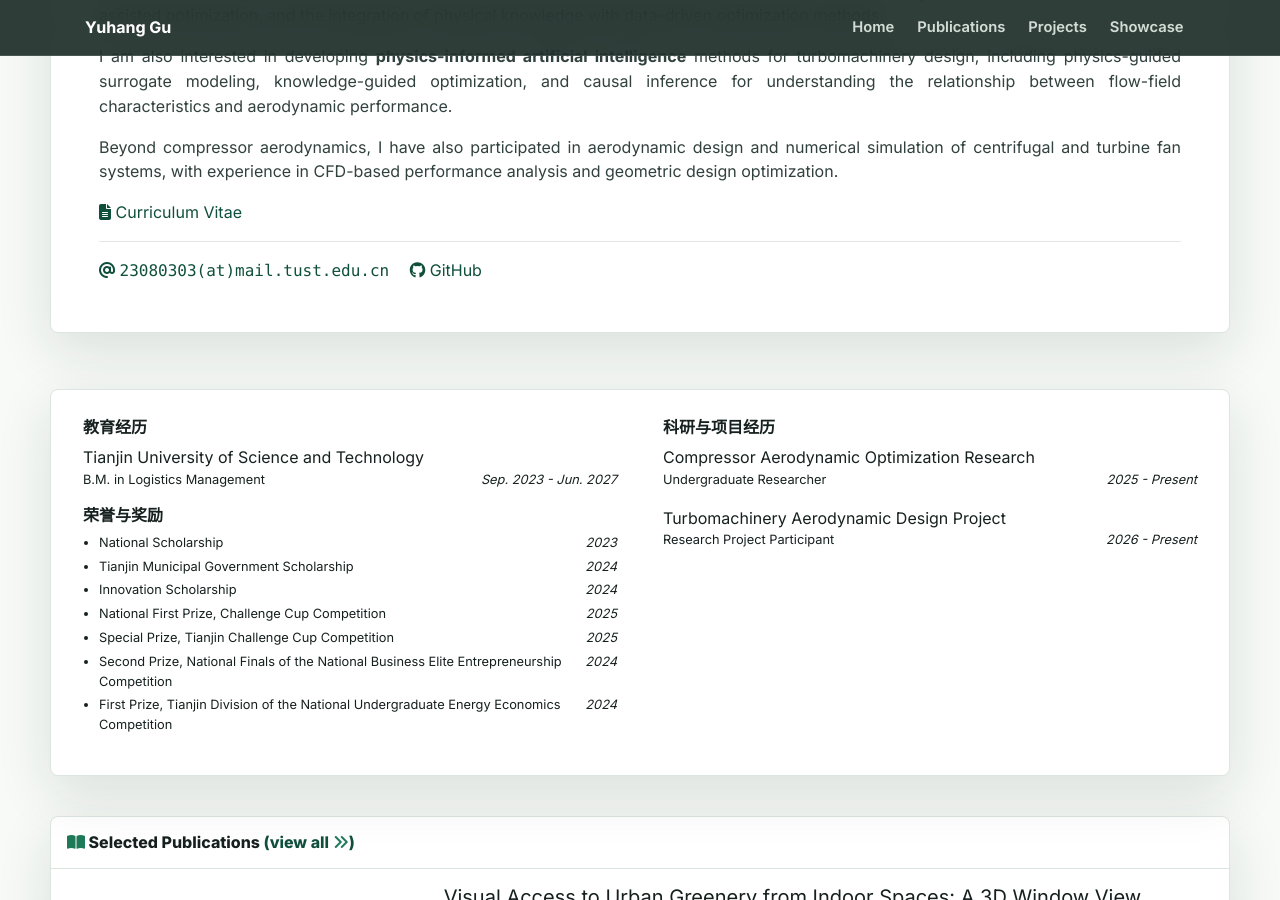
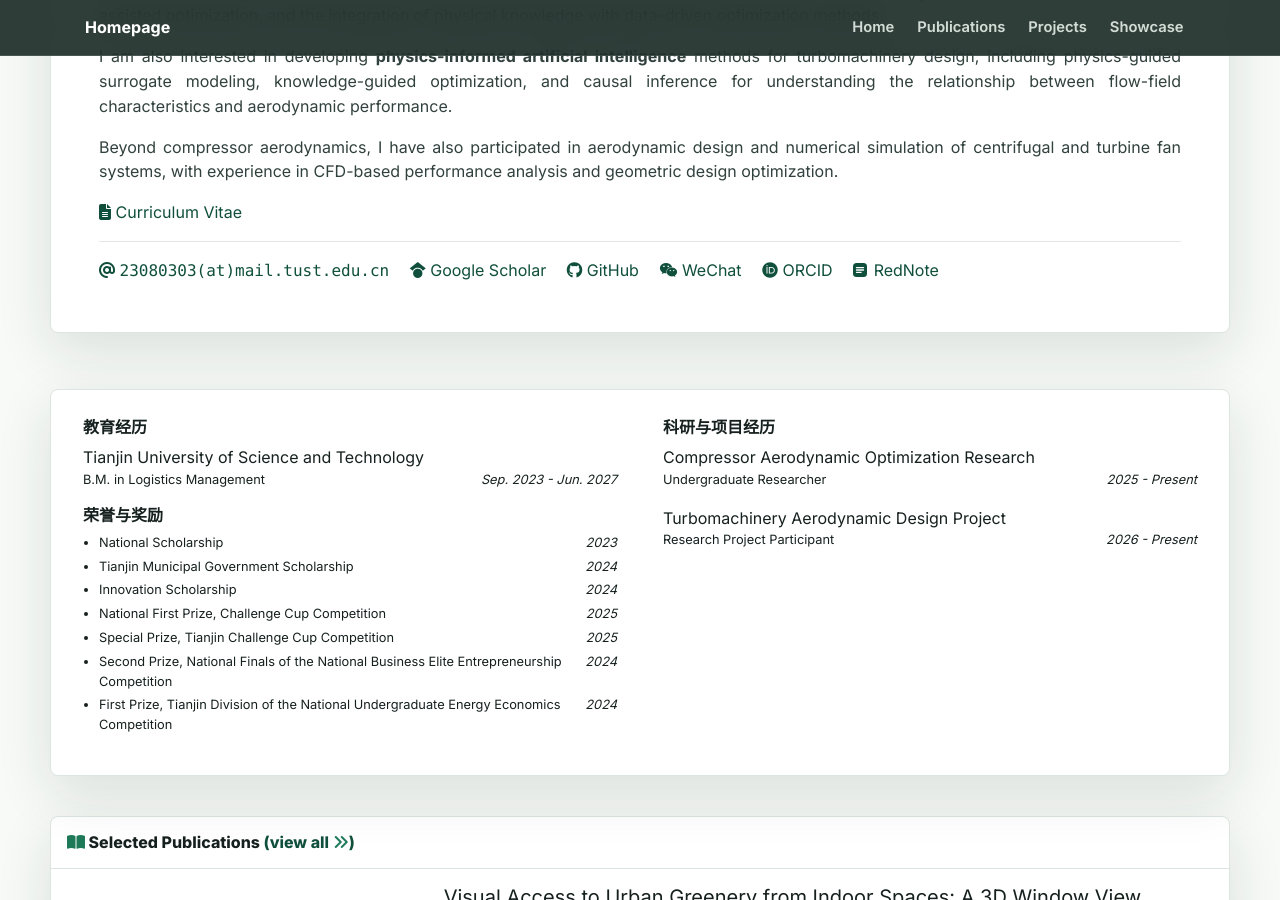
Before and after one commit to Yuhang-Gu/Yuhang-Gu.github.io, a Jekyll site: the page built from index.html, in a window 1280 px wide and 900 px high, scrolled down 432 px. Built offline with Jekyll 4.4.1, drawn with Linux system fonts in a browser that asks for light colours; nearby versions of some CDN libraries; a style sheet for code colours, icons or effects is not loaded; some of the changed lines change nothing that is shown.

Commit message:
Update profile.yml

```diff
--- a/_data/profile.yml
+++ b/_data/profile.yml
@@ -1,6 +1,6 @@
 primary_name: "Yuhang"
 secondary_name: "Gu"
-navbar_name: "Yuhang Gu"
+navbar_name: "Homepage"
 
 positions:
 - name: Undergraduate Student, Tianjin University of Science and Technology
@@ -11,20 +11,19 @@ cv_link: /assets/CV/cv.pdf
 
 # Google Scholar ID
 # 等你有自己的 Google Scholar 主页后再填写
-# gscholar: YOUR_GOOGLE_SCHOLAR_ID
-
+gscholar: ibLy1ZYAAAAJ
 github: Yuhang-Gu
 
 # 以下账号尚未确认，不要保留 Jasper 的信息
 # twitter:
 # linkedin:
-# orcid:
-# xiaohongshu:
+orcid: 0009-0000-9450-2519
+xiaohongshu: https://www.xiaohongshu.com/user/profile/636a60e9000000001f01968b
 
 # 如果以后上传自己的微信二维码，可以保留
-# wechat_qrcode: /assets/images/etc/wechat.jpg
-# wechat_prompt: >-
-#   Please tell me your name, affiliation, and reason for contacting me. Thanks!
+wechat_qrcode: /assets/images/etc/wechat.jpg
+wechat_prompt: >-
+ Please tell me your name, affiliation, and reason for contacting me. Thanks!
 
 
 short_bio_text_justify: true
```
